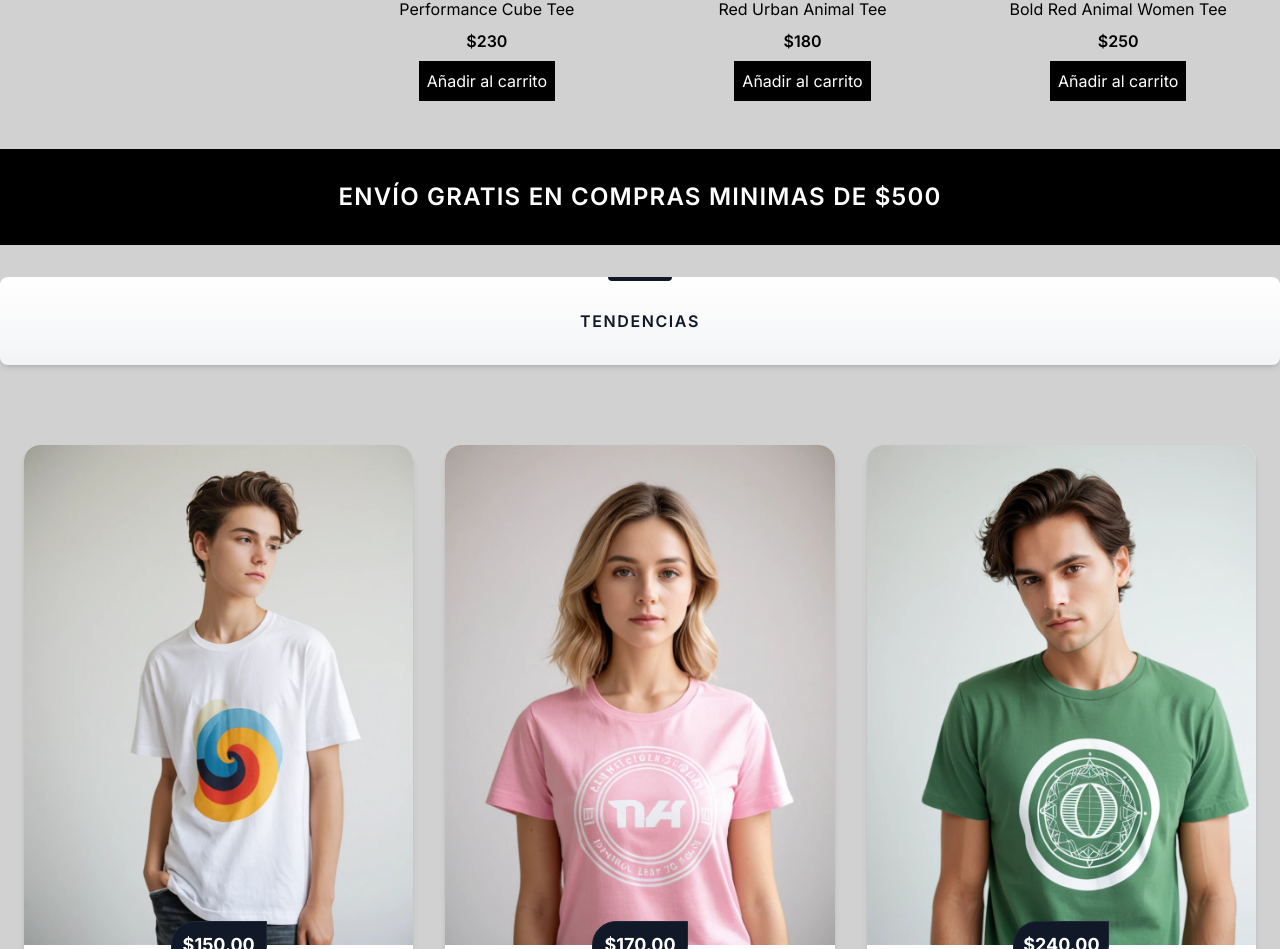
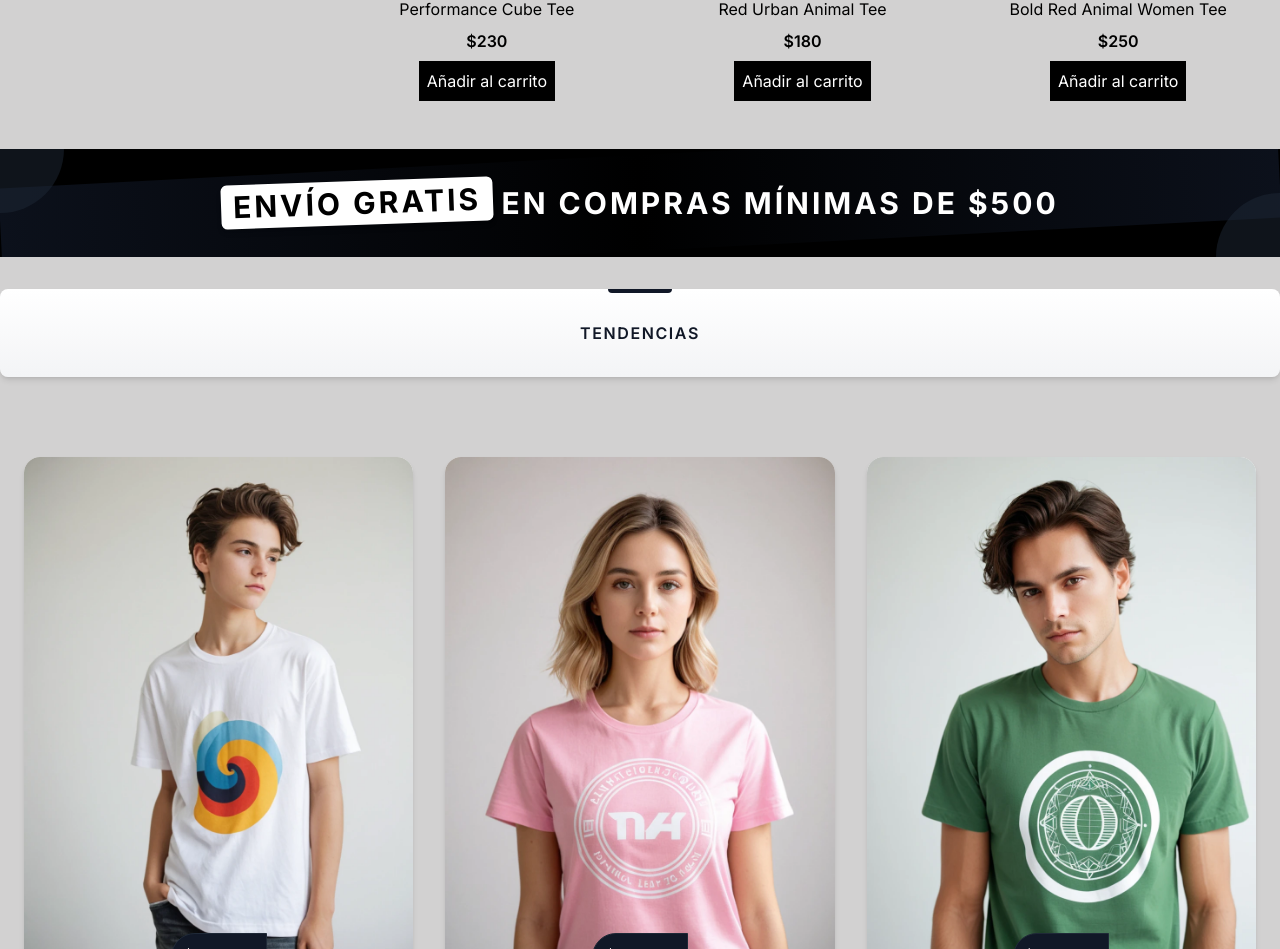
Before and after one commit to sebasdex/ropavejero-next, a Next.js app: page / in a window 1280 px wide. Shown: the part 1699-2648 px from the top of the page. Built offline with nearby package versions, Linux system fonts and the light colour scheme.

Commit message:
feat: Revamp Offer component styling for enhanced visual impact and user engagement

```diff
--- a/src/components/Offer.tsx
+++ b/src/components/Offer.tsx
@@ -1,9 +1,17 @@
 function Offer() {
   return (
-    <section className="w-full text-center text-white bg-black p-8 uppercase">
-      <h1 className="text-center uppercase font-semibold tracking-wider text-2xl">
-        Envío gratis en compras minimas de $500
+    <section className="w-full text-center text-white bg-black p-8 relative overflow-hidden">
+      <div className="absolute inset-0 bg-black flex items-center justify-center">
+        <div className="w-full h-24 bg-gradient-to-r from-gray-900 via-black to-gray-900 opacity-70 transform -rotate-3"></div>
+      </div>
+      <h1 className="relative z-10 text-2xl md:text-3xl font-bold uppercase tracking-widest">
+        <span className="inline-block bg-white text-black px-3 py-1 rounded-md mr-2 transform -rotate-2 shadow-md">
+          Envío gratis
+        </span>
+        en compras mínimas de $500
       </h1>
+      <div className="absolute top-0 left-0 w-16 h-16 bg-gray-800 rounded-br-full opacity-50"></div>
+      <div className="absolute bottom-0 right-0 w-16 h-16 bg-gray-800 rounded-tl-full opacity-50"></div>
     </section>
   );
 }
```
